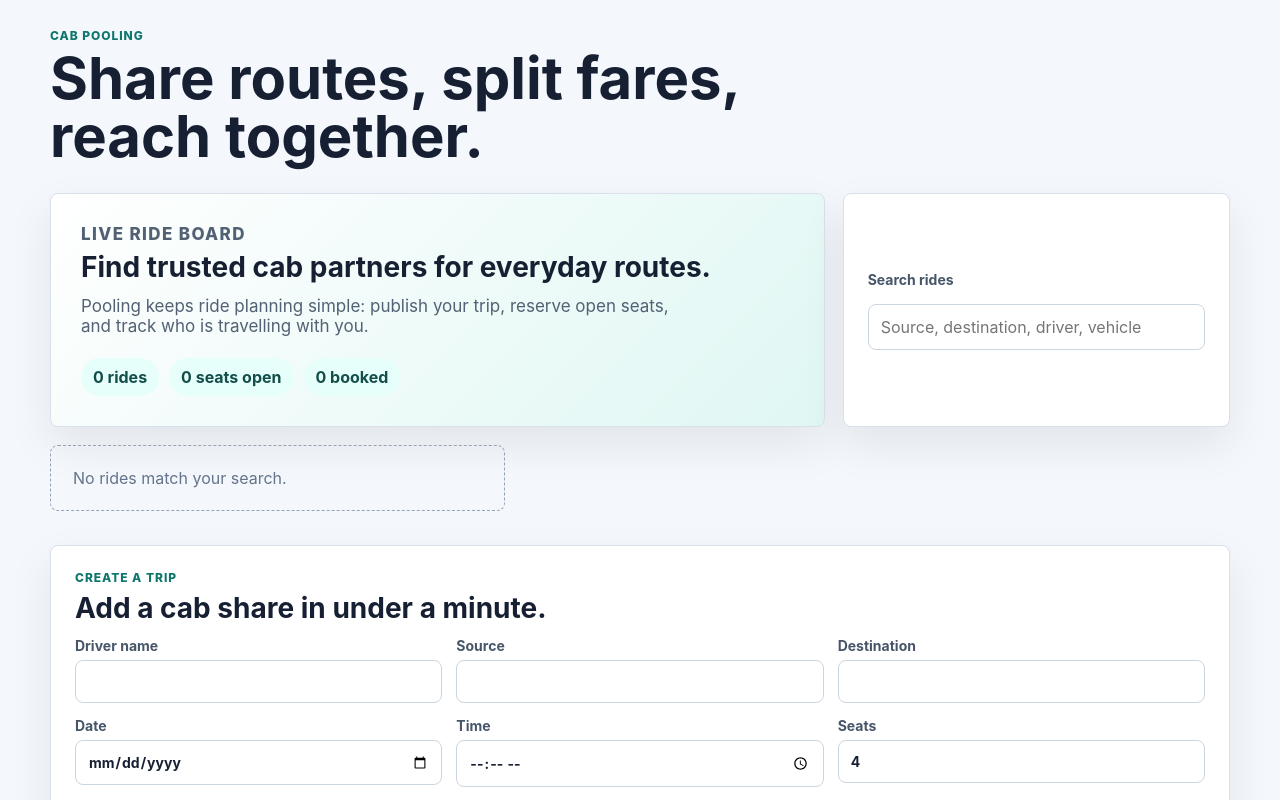
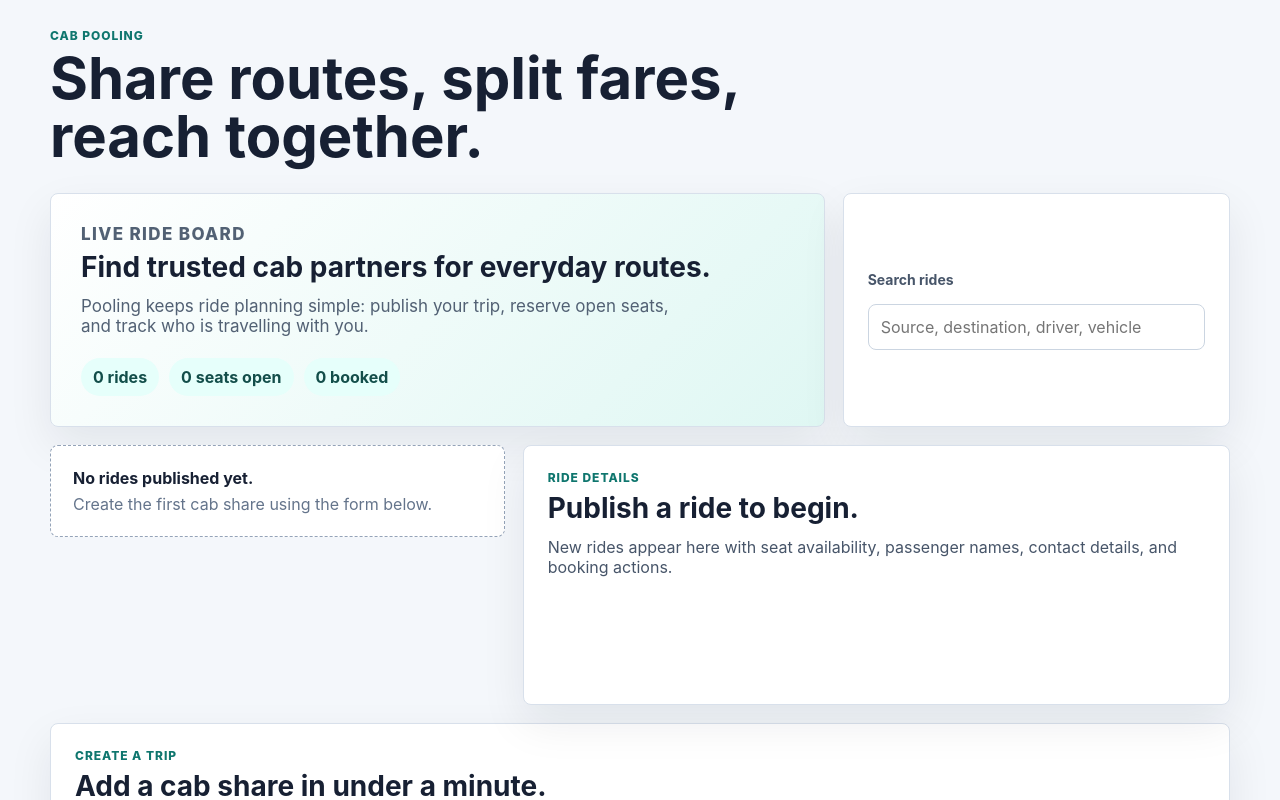
Before and after one commit to Karthisgowda/pooling, a React (Create React App) app: page / in a window 1280 px wide. Shown: the top 800 px of the page. Built offline with nearby package versions, Linux system fonts and the light colour scheme.

Commit message:
Add professional empty ride state

```diff
--- a/src/App.css
+++ b/src/App.css
@@ -185,6 +185,20 @@ textarea {
   color: #64748b;
 }
 
+.onboarding-state {
+  display: grid;
+  gap: 6px;
+  background: #ffffff;
+}
+
+.onboarding-state strong {
+  color: #172033;
+}
+
+.empty-detail {
+  min-height: 260px;
+}
+
 .detail-panel {
   padding: 24px;
 }
--- a/src/App.js
+++ b/src/App.js
@@ -163,6 +163,12 @@ function App() {
 
       <section className="layout">
         <div className="ride-list" aria-label="Available rides">
+          {rides.length === 0 && (
+            <div className="empty-state onboarding-state">
+              <strong>No rides published yet.</strong>
+              <span>Create the first cab share using the form below.</span>
+            </div>
+          )}
           {filteredRides.map((ride) => (
             <button
               className={`ride-card ${activeRide?.id === ride.id ? "active" : ""}`}
@@ -175,10 +181,10 @@ function App() {
               <span>{ride.seats - ride.bookedSeats} seats open · Rs. {ride.fare}</span>
             </button>
           ))}
-          {filteredRides.length === 0 && <p className="empty-state">No rides match your search.</p>}
+          {rides.length > 0 && filteredRides.length === 0 && <p className="empty-state">No rides match your search.</p>}
         </div>
 
-        {activeRide && (
+        {activeRide ? (
           <article className="detail-panel">
             <div className="detail-header">
               <div>
@@ -209,6 +215,14 @@ function App() {
                 Cancel one seat
               </button>
             </div>
+          </article>
+        ) : (
+          <article className="detail-panel empty-detail">
+            <p className="eyebrow">Ride details</p>
+            <h2>Publish a ride to begin.</h2>
+            <p className="notes">
+              New rides appear here with seat availability, passenger names, contact details, and booking actions.
+            </p>
           </article>
         )}
       </section>
```
